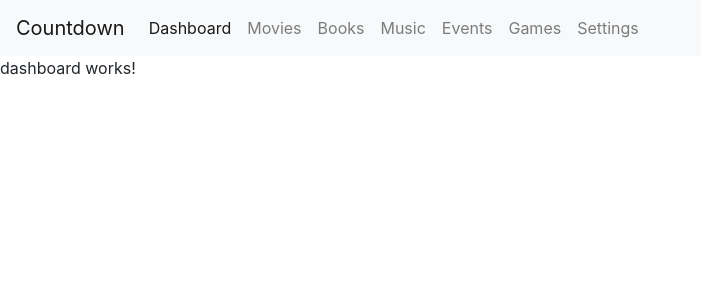
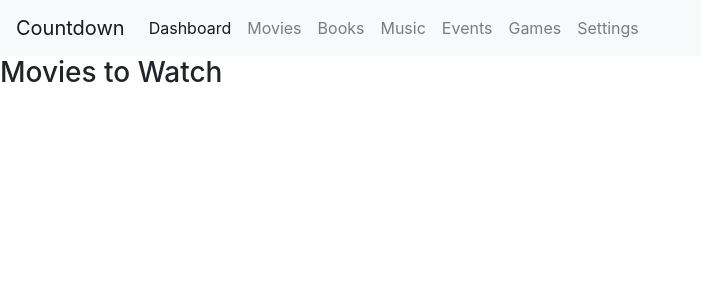
Before and after one commit to LaunchCodeLiftoffProjects/CountDown, an Angular app in the folder countDownFrontEnd/: page /dashboard in a window 1280 px wide. Shown: the top 300 px of the page, without its empty margins (0-701 px from the left). Built offline with nearby package versions, Linux system fonts and the light colour scheme.

Commit message:
just displaying movie titles right now

```diff
--- a/countDownFrontEnd/src/app/dashboard/dashboard.component.html
+++ b/countDownFrontEnd/src/app/dashboard/dashboard.component.html
@@ -1 +1,4 @@
-<p>dashboard works!</p>
+<h3>Movies to Watch</h3>
+<div *ngFor ="let movie of movies">
+        <p>{{movie.title}}</p>
+ </div>
```
